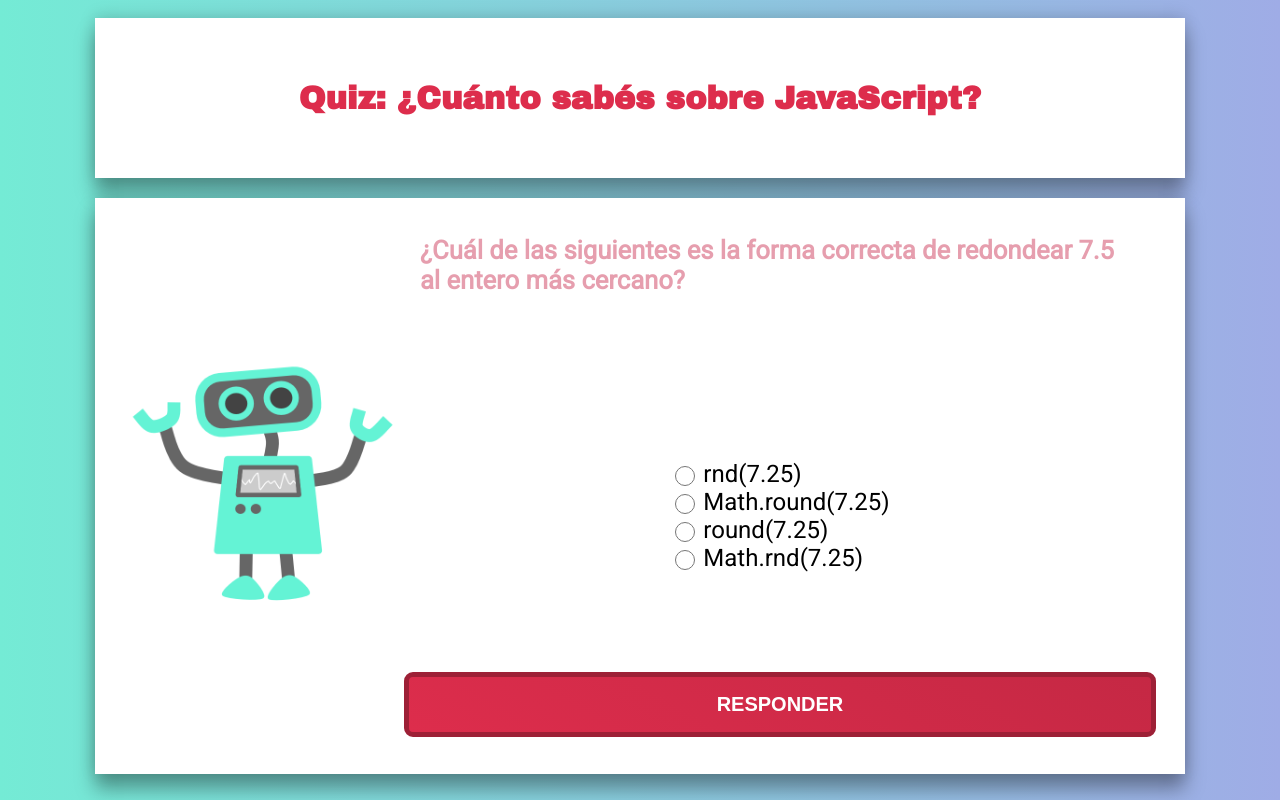
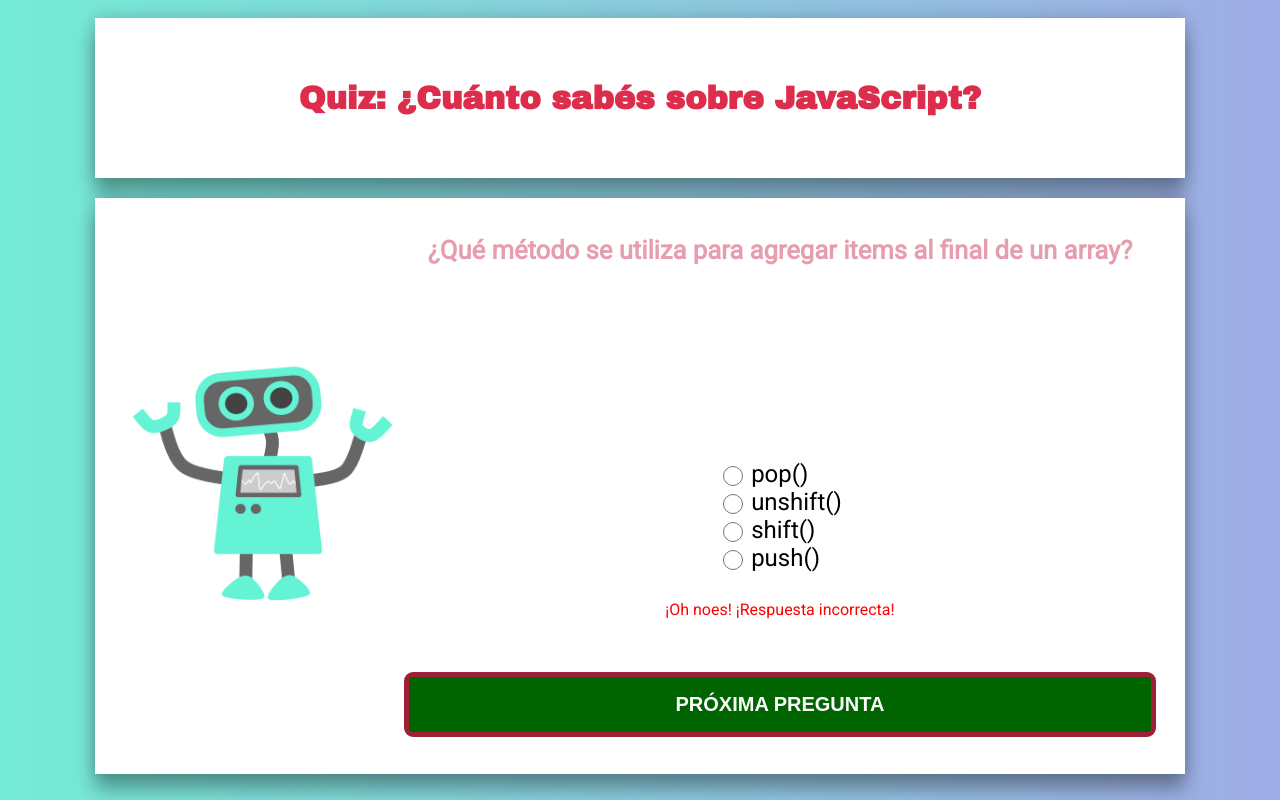
Before and after one commit to Lalucilyn/Cuestionario, a React (Create React App) app in the folder cliente/: page / in a window 1280 px wide. Both pictures are taken after a click on the button "responder". Built offline with nearby package versions, Linux system fonts and the light colour scheme.

Commit message:
event handlers para todos los botones

```diff
--- a/cliente/src/components/Main.js
+++ b/cliente/src/components/Main.js
@@ -1,29 +1,49 @@
 import React, { Component } from 'react';
 import '../styles/Main.css';
 import Question from './Question'
-import questions from './questions'
+import CurrentQuestions from './questions'
 import Robot from './arobot.png'
 class Main extends Component {
   state = {
-    questions:questions.ChosenQuestions,
-    current:0
+    questions:CurrentQuestions.questions,
+    current:0,
+    sent:false,
+    chosen:"",
+    right:"",
+    points:0,
   }
 
   handleAnswerInput = (e) => {
+   const chosen = this.state.chosen;
+   const right = this.state.questions[this.state.current].rightAnswer;
+   chosen===right?this.setState({right:true}):this.setState({right:false})
+   this.setState({sent:true})
+  }
 
+  handleInputChange = (e) => {
+    console.log(e.target.value);
+    this.setState({chosen:e.target.value})
+    console.log(this.state.questions)
+  }
+
+  handleNextInput = (e) => {
+    let current = this.state.current;
+    current++
+    let points = this.state.points;
+    this.state.right&&points++
+
+    this.setState({
+      current:current,
+      sent:false,
+      chosen:"",
+      right:"",
+      points:points
+    })
   }
 
 render() {
-
-//Mezcla la opción correcta con las incorrectas para su impresión en pantalla
-let schuffleOptions = () =>{
-  const currentQuestion=this.state.current;
-  const wrongs = this.state.questions[currentQuestion].wrongAnswers
-  const arrayOptions = [...wrongs, this.state.questions[currentQuestion].rightAnswer];
-  const schuffledOptions = questions.schuffle(arrayOptions)
-  return schuffledOptions
-}
-
+ const currentQuestion = this.state.questions[this.state.current]
+ const rightnessStyle = this.state.right===true?{"color":"darkgreen"}:{"color":"red"}
  return (
    <div className="container">
      <header>
@@ -35,15 +55,28 @@ return (
        <img src={Robot} alt="Imagen decorativa de un robot"/>
        <form type="post">
          <Question
-        question={this.state.questions[this.state.current].question}
-        options={schuffleOptions()}
+         question={currentQuestion.question}
+         options={currentQuestion.options}
+         change={this.handleInputChange}
          />
-        <input type="button" value="responder"/>
+         {
+          this.state.sent &&
+          <span
+          className="questionResult"
+          style={rightnessStyle}>
+          {this.state.right?"¡Respuesta correcta! ¡Wiiiii!":"¡Oh noes! ¡Respuesta incorrecta!"}
+          </span>
+         }
+         {!this.state.sent
+           ?
+           <input id="send" type="button" value="responder" onClick={this.handleAnswerInput}/>
+           :
+           <input id="next" type="button" value="próxima pregunta" onClick={this.handleNextInput}/>
+         }
        </form>
      </main>
    </div>
  );
-}
-}
 
+}}
 export default Main;
--- a/cliente/src/components/Question.js
+++ b/cliente/src/components/Question.js
@@ -7,7 +7,7 @@ return (<div id="question">
   <div id="answers">
   	{props.options.map(option=>
     	<label>
-      		<input type="radio" name="question" key={option} value={option}/>
+      		<input type="radio" name="question" key={option} value={option} onChange={props.change}/>
       		<span>{option}</span>
     	</label>)}
    </div>
--- a/cliente/src/components/questions.js
+++ b/cliente/src/components/questions.js
@@ -1,5 +1,5 @@
 const self = {};
-const questions = [
+let questions = [
 {
 	question:"¿Dentro de qué elemento del HTML se puede incluir código JavaScript?",
 	rightAnswer:"<script>",
@@ -76,9 +76,10 @@ const questions = [
 	wrongAnswers:["Un array nuevo con todos los elementos que cumplan una condición dada","El índice del primer elemento de un array que cumpla con una condición dada","Ninguna de las opciones es correcta"]
 }
 ];
+
 questions.map((question,index)=>question.number=index);
 
-self.schuffle = (items) => {
+const schuffle = (items) => {
 	for(let i=0;i<items.length;i++){
 		let randomNumber = Math.floor(Math.random()*items.length)
 		let save = items[i]
@@ -88,6 +89,18 @@ self.schuffle = (items) => {
     return items
 }
 
-self.ChosenQuestions = self.schuffle(questions).splice(0,11);
+let ChosenQuestions = schuffle(questions)
+console.log(ChosenQuestions)
+ChosenQuestions.map(question=>{
+	console.log(question.wrongAnswers)
+	console.log(question.rightAnswer)
+	const arrayAnswers=[...question.wrongAnswers,question.rightAnswer];
+	question.options = schuffle(arrayAnswers);
+})
+console.log(ChosenQuestions)
+
+self.questions = ChosenQuestions;
 
 export default self;
+
+//vas a hacer el schuffle de opciones acá y mandarlo directamente armado al state
--- a/cliente/src/styles/Main.css
+++ b/cliente/src/styles/Main.css
@@ -54,7 +54,7 @@ h1 {
   color:#DD2D4C;
 }
 
-input[type="button"]{
+input[type="button"], input[type="submit"]{
   background:linear-gradient(30deg, #DD2D4C,#C52844);
   width:100%;
   height:65px;
@@ -65,6 +65,21 @@ input[type="button"]{
   text-transform:uppercase;
   font-weight:bold;
   font-size:20px;
+}
+
+#send {
+  background:linear-gradient(30deg, #DD2D4C,#C52844);
+
+}
+
+#next {
+  background:darkgreen;
+}
+
+main figure {
+  display:flex;
+  flex-direction:column;
+  align-items:center;
 }
 
 @media all and (max-width:980px){
--- a/cliente/src/styles/Question.css
+++ b/cliente/src/styles/Question.css
@@ -3,6 +3,7 @@
   flex-direction:column;
   align-items:center;
   padding:16px;
+  position:relative;
 }
 
 h2 {
@@ -31,13 +32,23 @@ input[type="radio"]{
   align-content:center;
 }
 
-
+.questionResult {
+  position:absolute;
+  top:75vh;
+}
 @media all and (max-width:980px){
   h2 {
     text-align:center;
     min-height:auto;
   }
+
   #answers{
     height:auto;
   }
+  input[type="button"]{
+    margin-top:24px;
+  }
+  .questionResult {
+    position:static;
+  }
 }
```
Lines whose indentation alone changed are shown as unchanged.
